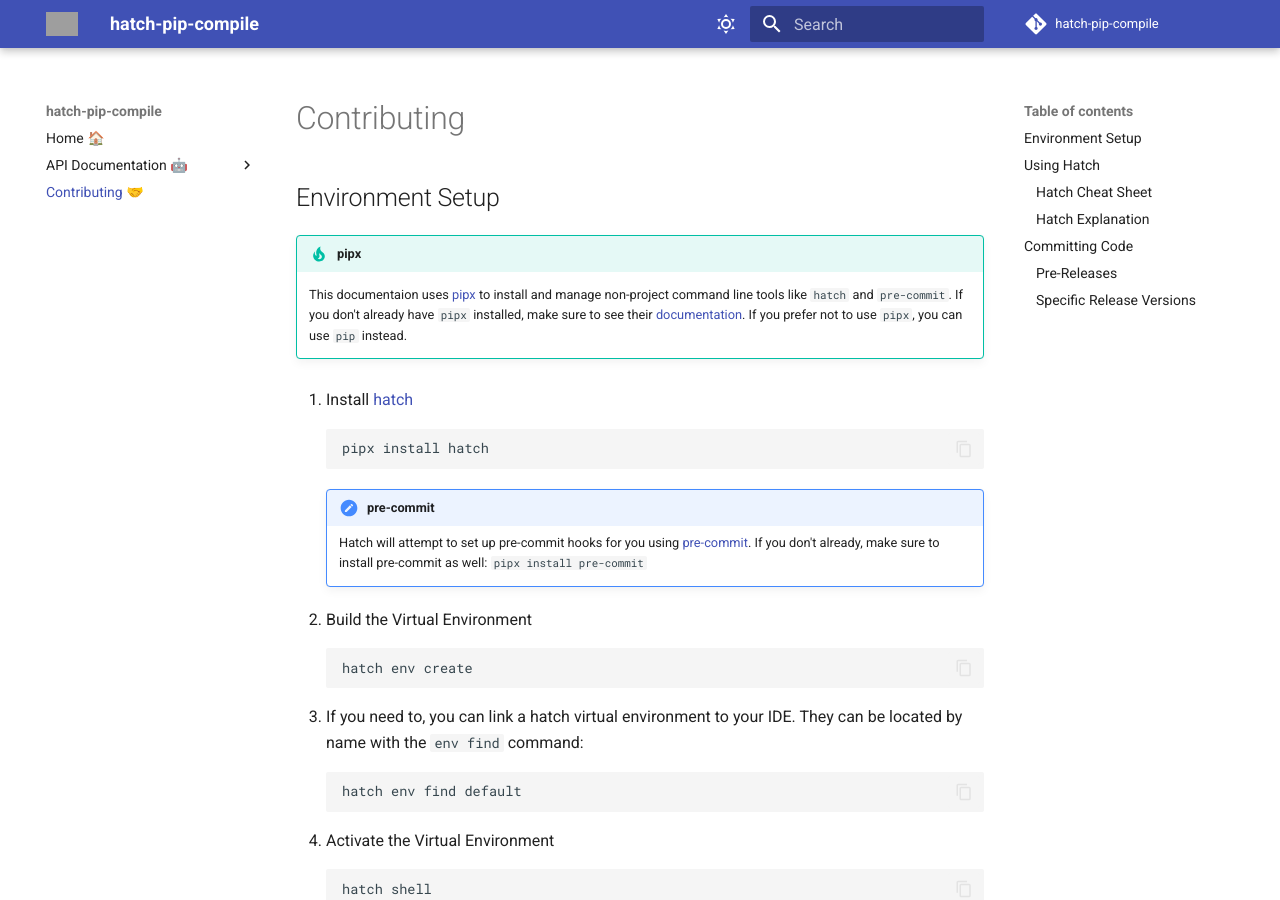
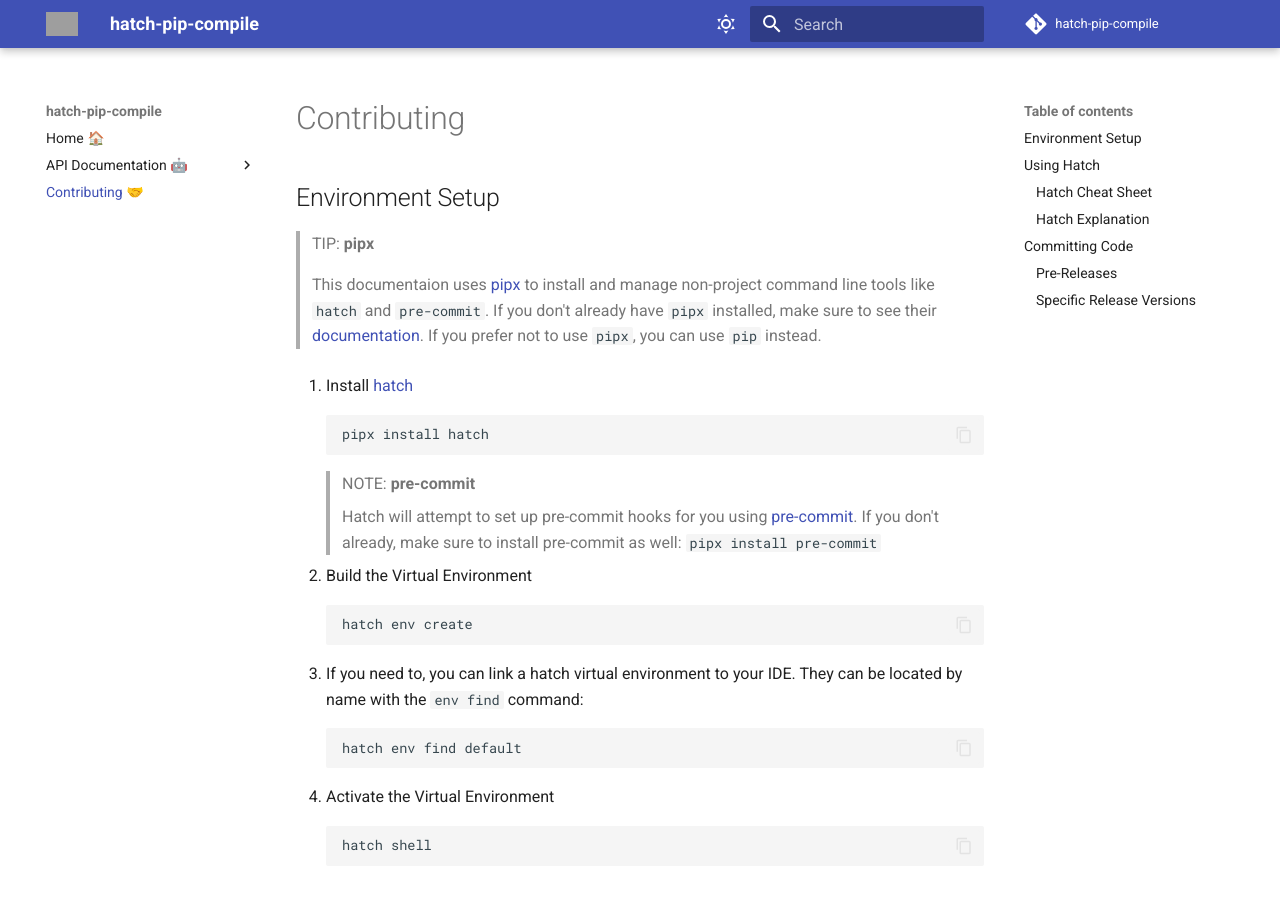
Before and after one commit to juftin/hatch-pip-compile, an MkDocs documentation site: the page built from docs/contributing.md, in a window 1280 px wide and 900 px high. Built offline with MkDocs 1.6.1 and Material for MkDocs 9.7.7, drawn with Linux system fonts in a browser that asks for light colours; comment, search, counter and statistics services are not loaded; grey boxes are pictures that could not be loaded.

Commit message:
📝 switch to a Markdown extension that displays better on GitHub

````diff
--- a/docs/contributing.md
+++ b/docs/contributing.md
@@ -2,13 +2,13 @@
 
 ## Environment Setup
 
-!!! tip "pipx"
-
-    This documentaion uses [pipx] to
-    install and manage non-project command line tools like `hatch` and
-    `pre-commit`. If you don't already have `pipx` installed, make sure to
-    see their [documentation](https://pypa.github.io/pipx/installation/).
-    If you prefer not to use `pipx`, you can use `pip` instead.
+> TIP: **pipx**
+>
+> This documentaion uses [pipx] to
+> install and manage non-project command line tools like `hatch` and
+> `pre-commit`. If you don't already have `pipx` installed, make sure to
+> see their [documentation](https://pypa.github.io/pipx/installation/).
+> If you prefer not to use `pipx`, you can use `pip` instead.
 
 1.  Install [hatch](https://github.com/pypa/hatch)
 
@@ -16,11 +16,11 @@
     pipx install hatch
     ```
 
-    !!! note "pre-commit"
-
-        Hatch will attempt to set up pre-commit hooks for you using
-        [pre-commit]. If you don't already,
-        make sure to install pre-commit as well: `pipx install pre-commit`
+    > NOTE: **pre-commit**
+    >
+    > Hatch will attempt to set up pre-commit hooks for you using
+    > [pre-commit]. If you don't already,
+    > make sure to install pre-commit as well: `pipx install pre-commit`
 
 2.  Build the Virtual Environment
 
--- a/mkdocs.yaml
+++ b/mkdocs.yaml
@@ -51,7 +51,7 @@
     - pymdownx.keys
     - pymdownx.tasklist
     - pymdownx.tilde
-    - admonition
+    - callouts
     - pymdownx.details
     - pymdownx.emoji
     - pymdownx.tabbed:
````
Also changed, not shown: 1 other file.
